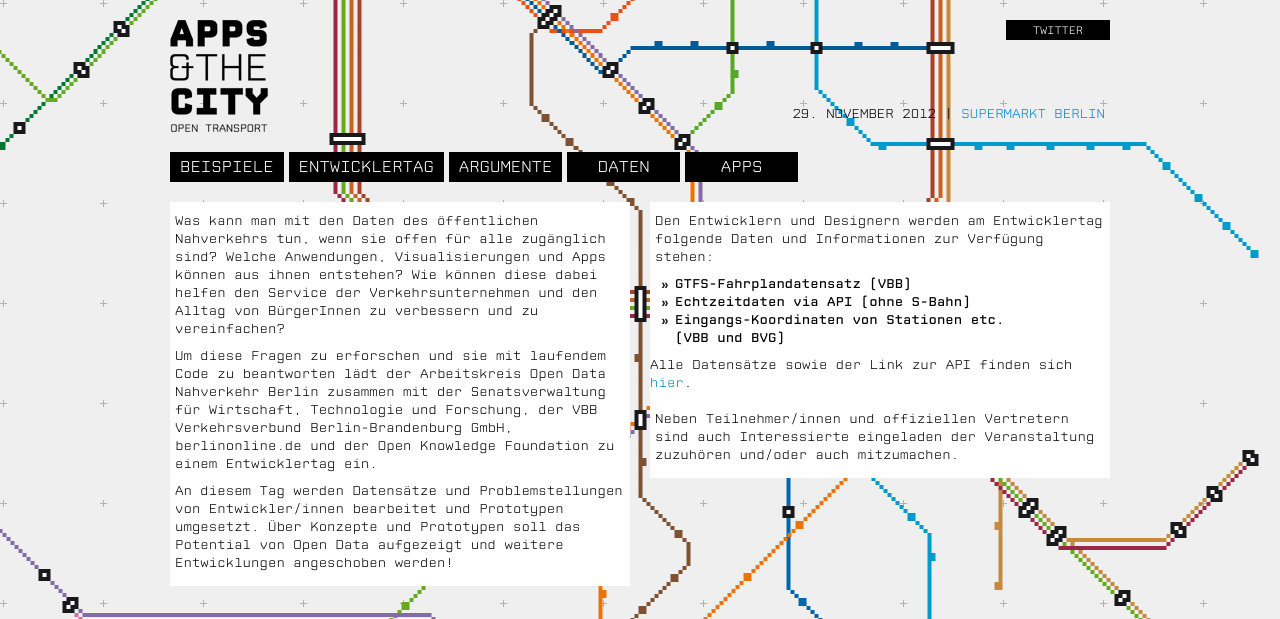
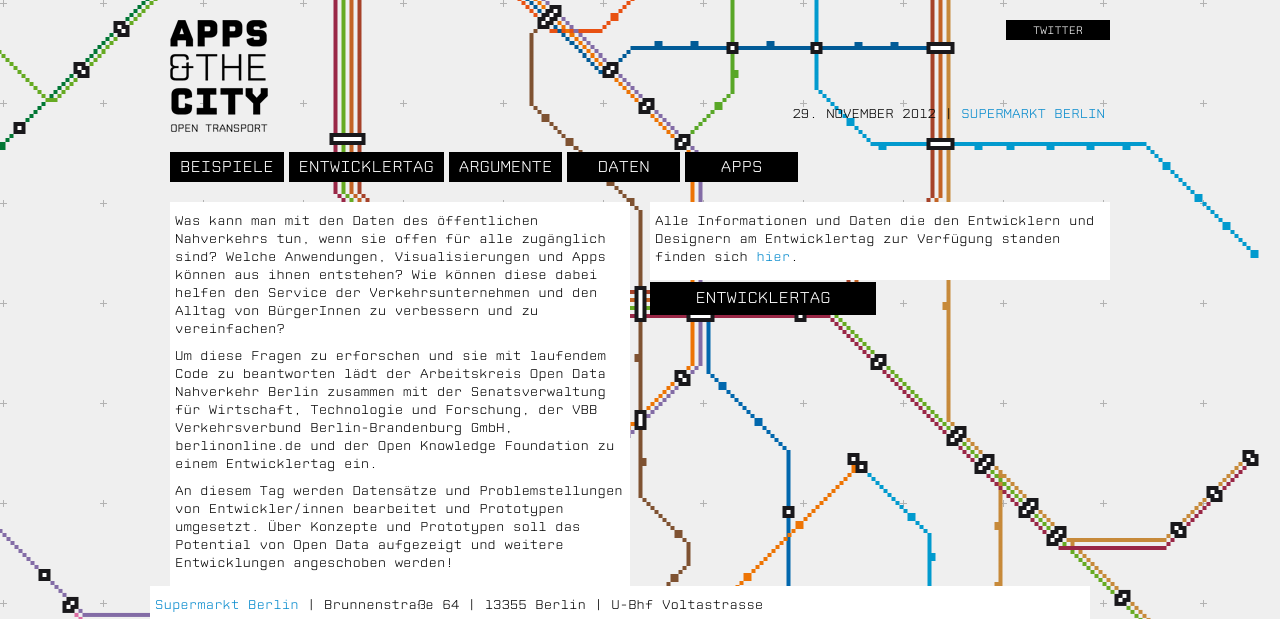
Before and after one commit to okfde/berlin.appsandthecity, a Jekyll site: the page built from index.html, in a window 1280 px wide and 900 px high, cut to the strip 0-619 px from the top of the window. Built offline with Jekyll 4.4.1, drawn with Linux system fonts in a browser that asks for light colours; nearby versions of some CDN libraries; Markdown is read by kramdown in place of the engine named in the settings.

Commit message:
änderung startseite

```diff
--- a/index.html
+++ b/index.html
@@ -10,16 +10,8 @@ title: Willkommen
 <p>An diesem Tag werden Datensätze und Problemstellungen von Entwickler/innen bearbeitet und Prototypen umgesetzt. Über Konzepte und Prototypen soll das Potential von Open Data aufgezeigt und weitere Entwicklungen angeschoben werden!</p>
   </div>
   <div class="span6">
-    <p>Den Entwicklern und Designern werden am Entwicklertag folgende Daten und Informationen zur Verfügung stehen:</p>
-    <ul style="font-family:'CPMono_v07Plain',sans-serif;">
-      <li>GTFS-Fahrplandatensatz (VBB)</li>
-      <li>Echtzeitdaten via API (ohne S-Bahn)</li>
-      <li>Eingangs-Koordinaten von Stationen etc. <br>(VBB und BVG)</li>
-    </ul>
-    Alle Datensätze sowie der Link zur API finden sich <a href="http://appsandthecity.net/daten/">hier</a>.<br><br>
-    <p>Neben Teilnehmer/innen und offiziellen Vertretern sind auch Interessierte eingeladen der Veranstaltung zuzuhören und/oder auch mitzumachen.</p>
-
-  </div>
+    <p>Alle Informationen und Daten die den Entwicklern und Designern am Entwicklertag zur Verfügung standen finden sich
+    <a href="http://appsandthecity.net/daten/">hier</a>.
 </div>
 <section>
   <div class="row">
```
